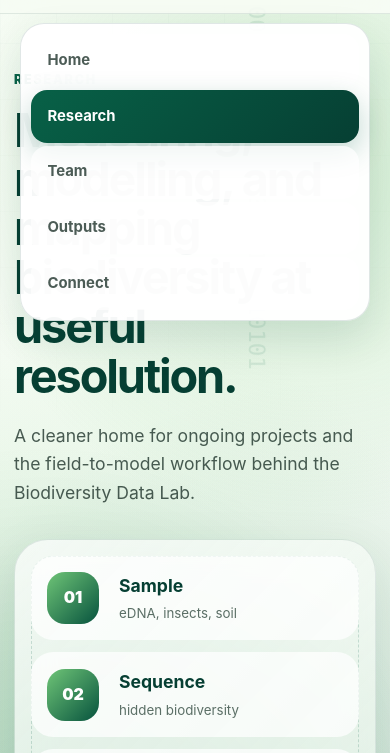
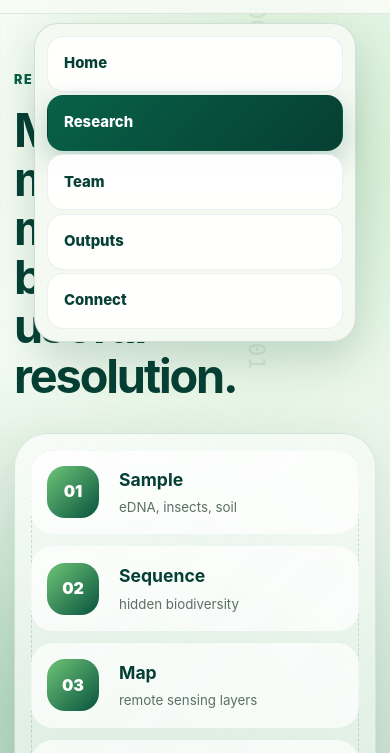
Before and after one commit to BiodiversityDataLab/bdl_webpage, a website: page research/index.html in a window 390 px wide. Both pictures are taken after a click on the button "Toggle navigation". Shown: the part 69-822 px from the top of the page. Drawn offline with Linux system fonts and the light colour scheme.

Commit message:
2nd attempt fixing menu bar for mobile devices.

```diff
--- a/assets/css/styles.css
+++ b/assets/css/styles.css
@@ -92,7 +92,7 @@ a { color: inherit; }
   transition: box-shadow .25s ease, background .25s ease;
 }
 .site-header.is-scrolled { box-shadow: 0 14px 45px rgba(6, 63, 51, .11); background: rgba(255, 255, 255, .82); }
-.header-inner { min-height: var(--header-height); display: flex; align-items: center; justify-content: space-between; gap: 1.4rem; }
+.header-inner { position: relative; min-height: var(--header-height); display: flex; align-items: center; justify-content: space-between; gap: 1.4rem; }
 .brand { display: inline-flex; align-items: center; gap: .82rem; text-decoration: none; min-width: max-content; }
 .brand-mark { width: 56px; height: 56px; display: grid; place-items: center; border-radius: 20px; background: linear-gradient(135deg, rgba(111,197,119,.22), rgba(8,97,71,.1)); box-shadow: inset 0 0 0 1px rgba(8,97,71,.12); }
 .brand-mark img { width: 46px; height: 46px; object-fit: contain; }
@@ -722,14 +722,14 @@ h3 { font-size: clamp(1.18rem, 2vw, 1.58rem); }
     top: calc(100% + .6rem);
     right: 20px;
     left: 20px;
+    z-index: 30;
     display: grid;
     gap: .2rem;
-    padding: .65rem;
+    padding: .75rem;
     border-radius: 24px;
-    background: rgba(255, 255, 255, .96);
-    border: 1px solid rgba(6, 63, 51, .12);
-    box-shadow: 0 18px 40px rgba(6, 63, 51, .12);
-    backdrop-filter: blur(12px);
+    background: #f4f9f2;
+    border: 1px solid rgba(6, 63, 51, .14);
+    box-shadow: 0 18px 40px rgba(6, 63, 51, .16);
     transform-origin: top;
     transform: scaleY(.96);
     opacity: 0;
@@ -738,11 +738,19 @@ h3 { font-size: clamp(1.18rem, 2vw, 1.58rem); }
   }
   .site-nav.is-open { transform: scaleY(1); opacity: 1; pointer-events: auto; }
   .site-nav a {
-    padding: .9rem 1rem;
-    background: rgba(255,255,255,.72);
+    padding: .95rem 1rem;
+    background: rgba(255,255,255,.92);
+    border: 1px solid rgba(6, 63, 51, .08);
     border-radius: 16px;
+    color: var(--forest-900);
+    font-weight: 800;
+    box-shadow: inset 0 0 0 1px rgba(255,255,255,.6);
   }
-  .site-nav a[aria-current="page"] { background: linear-gradient(135deg, var(--forest-700), var(--forest-900)); }
+  .site-nav a[aria-current="page"] {
+    background: linear-gradient(135deg, var(--forest-700), var(--forest-900));
+    color: #fff;
+    border-color: transparent;
+  }
   .hero-grid, .page-hero-grid, .home-hero-grid, .mission-grid, .who-layout, .lab-life-grid, .project-card.large, .method-card, .contact-grid { grid-template-columns: 1fr; }
   h1, .page-hero h1 { max-width: 13ch; }
   .hero-visual { min-height: auto; }
--- a/research/index.html
+++ b/research/index.html
@@ -39,7 +39,6 @@
       <div class="page-hero-copy reveal">
         <p class="eyebrow">Research</p>
         <h1>Measuring, modelling, and mapping biodiversity at useful resolution.</h1>
-        <p class="lede">A cleaner home for ongoing projects and the field-to-model workflow behind the Biodiversity Data Lab.</p>
       </div>
       <div class="workflow-panel reveal" aria-label="Research workflow">
         <div class="workflow-step"><span>01</span><strong>Sample</strong><small>eDNA, insects, soil</small></div>
```
